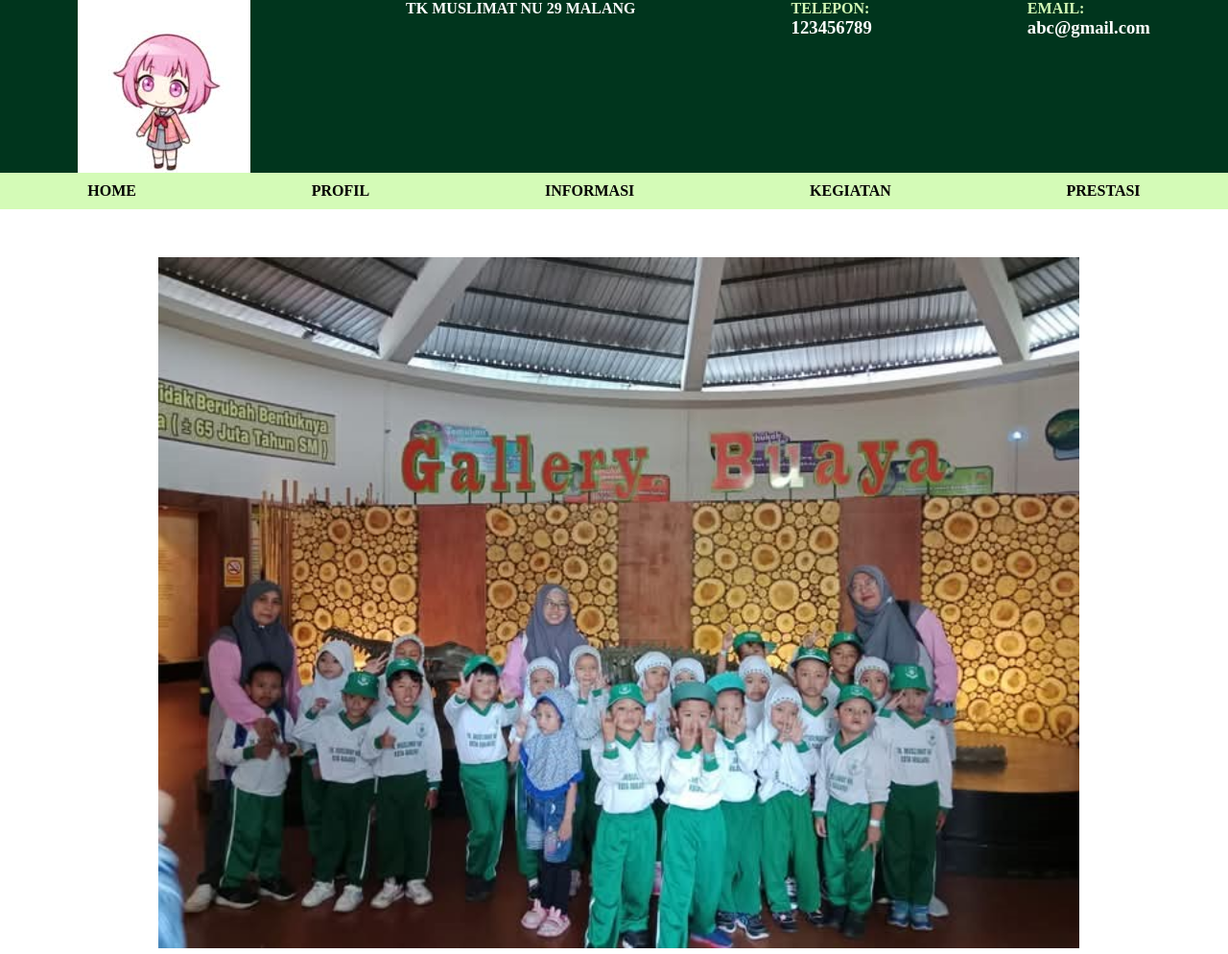
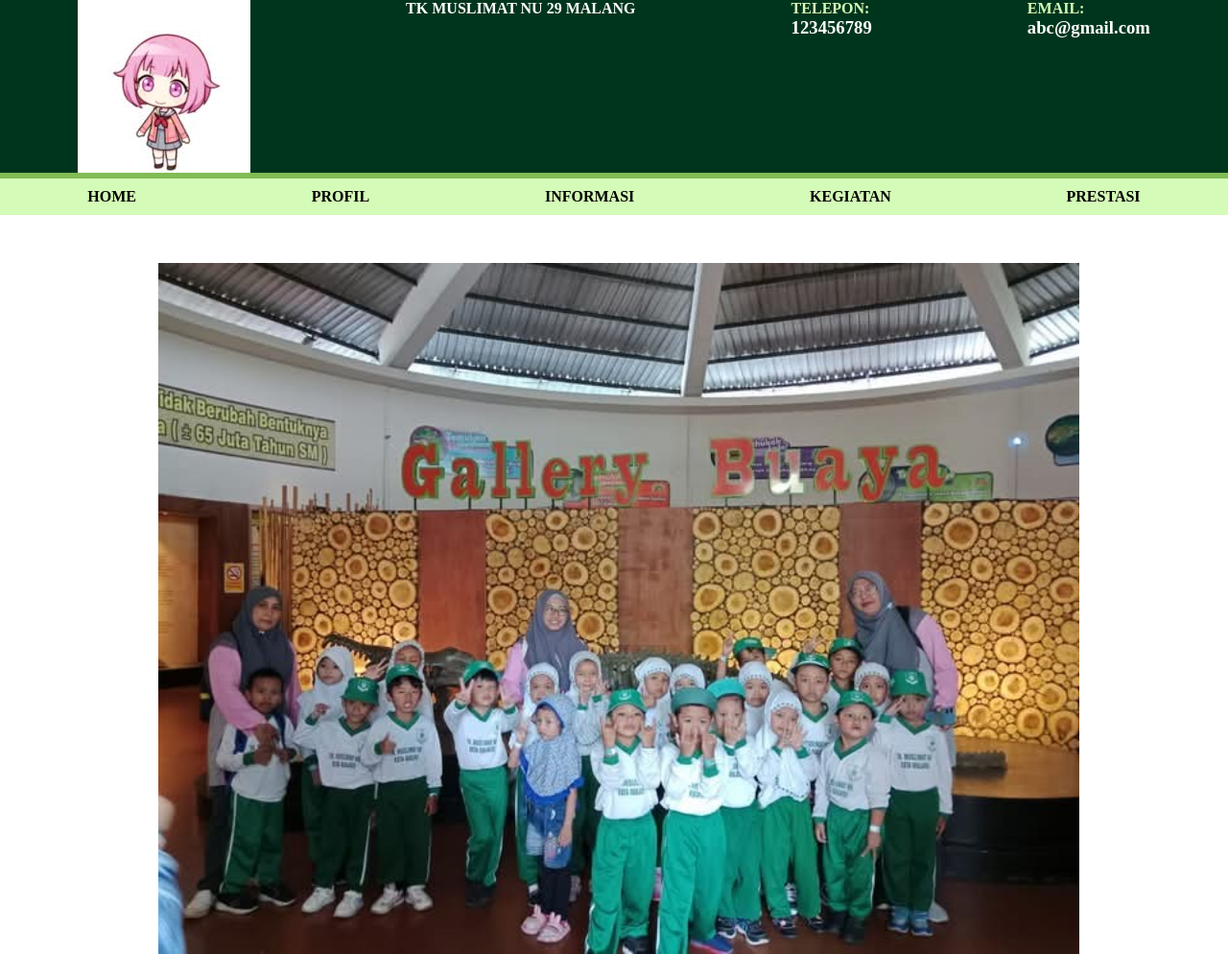
Before and after one commit to Dzaky-Hadyan/TK-Muslimat-NU-29-Malang, a plain HTML site: page berita1.html in a window 1280 px wide. Shown: the top 994 px of the page at 96% size. Drawn offline with Linux system fonts and the light colour scheme; a web font is replaced by a local one.

Commit message:
feat: add nav line

```diff
--- a/berita1.html
+++ b/berita1.html
@@ -19,6 +19,7 @@
             </a>
           </div>
         </div>
+        <a class="garisnav"></a>
       </head>
          <div class="navbar">
           <a href="index.html">
--- a/beritastyles.css
+++ b/beritastyles.css
@@ -119,3 +119,8 @@ body {
 h1, span, p {
     font-family: Khyay;
 }
+.garisnav {
+    padding: 3px;
+    background-color: #81BC55;
+    display: grid;
+}
```
